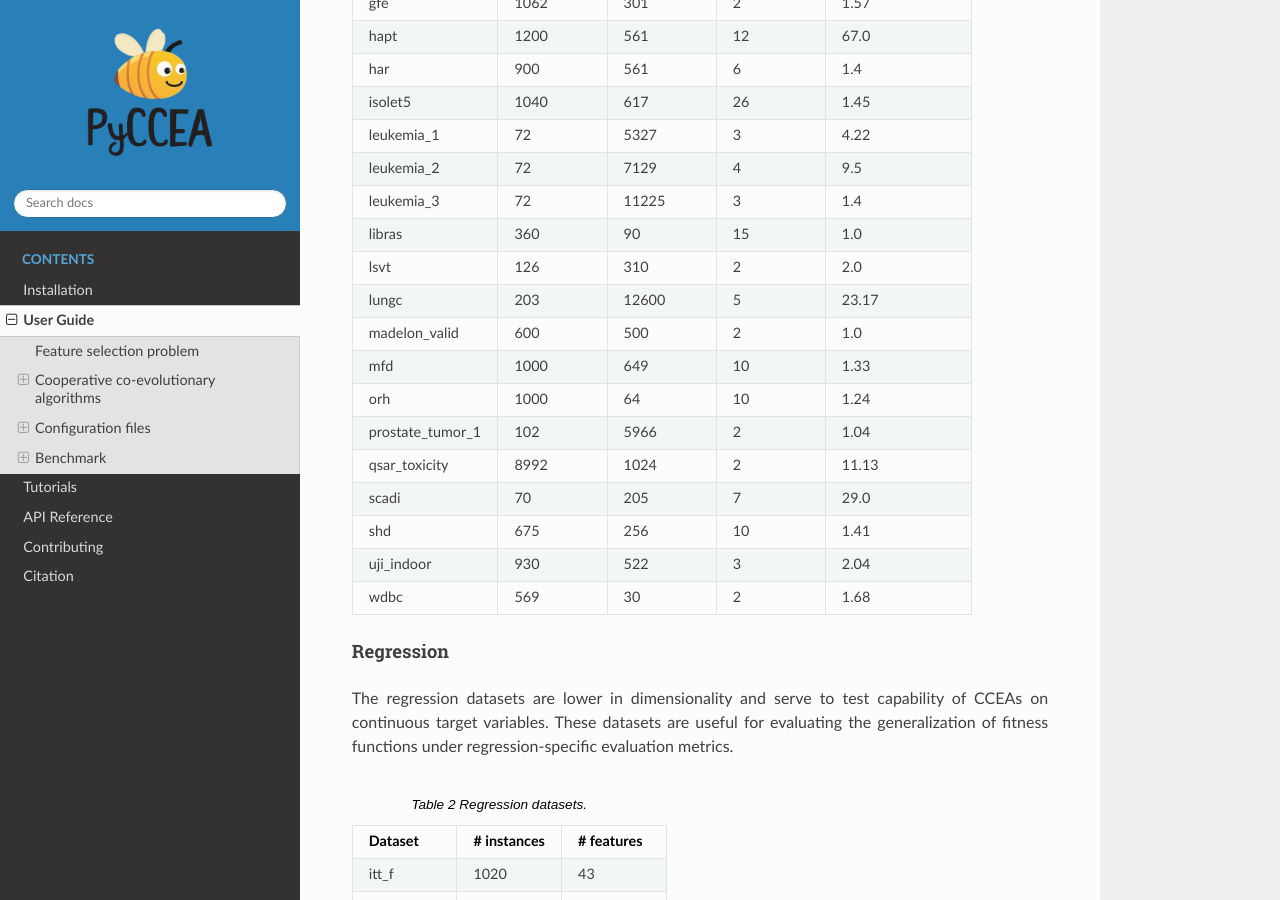
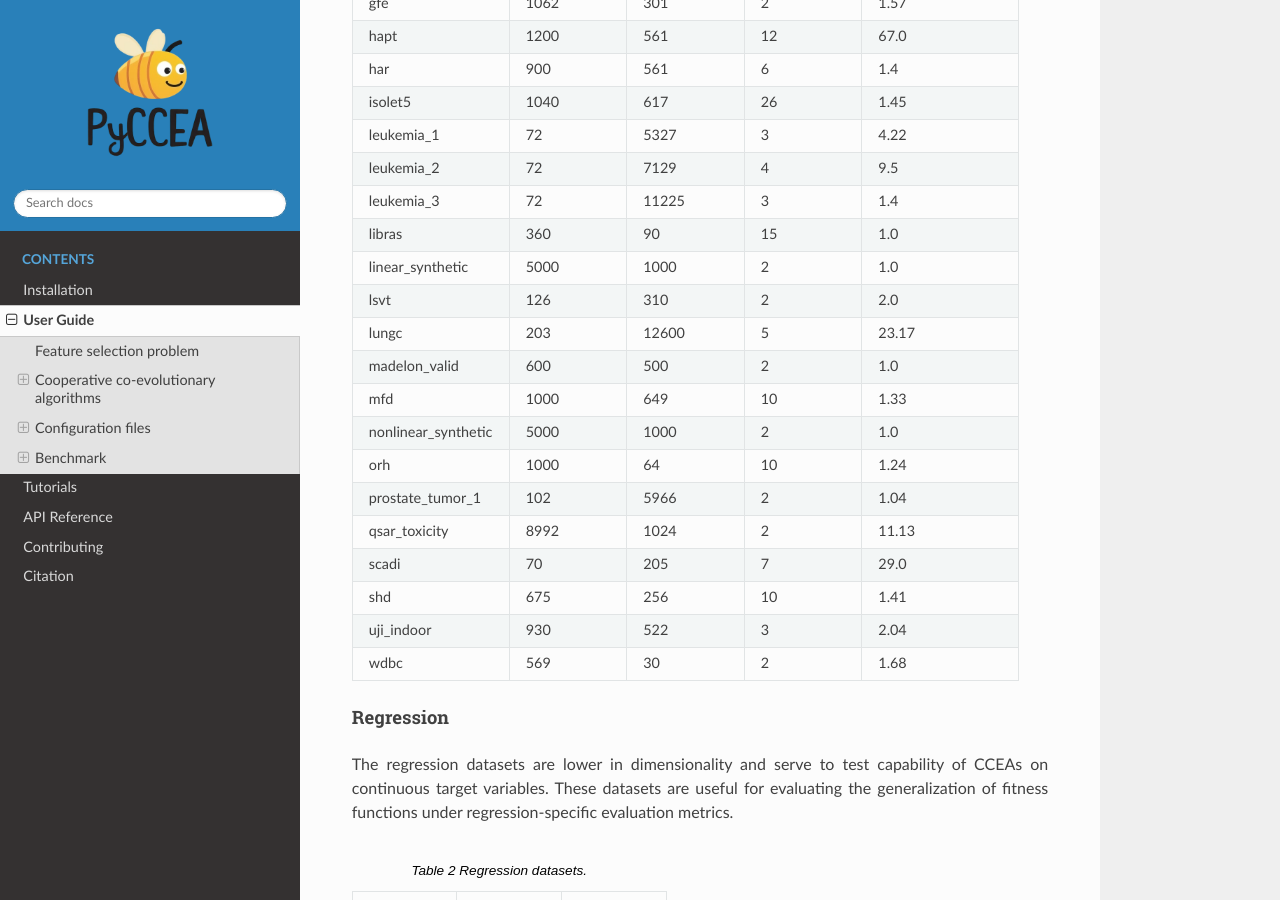
Before and after one commit to pedbrgs/PyCCEA, a Sphinx documentation site: the page built from docs/source/pages/user_guide.rst, in a window 1280 px wide and 900 px high, scrolled down 9279 px. Built offline with Sphinx 7.4.7 and the Read the Docs theme 3.1.0, drawn with Linux system fonts in a browser that asks for light colours; pages that are not in the unit, such as notebooks, are missing from menus.

Commit message:
docs: update list of classification datasets

```diff
--- a/docs/source/pages/user_guide.rst
+++ b/docs/source/pages/user_guide.rst
@@ -497,6 +497,11 @@ more. This diversity provides a robust basis for evaluating both performance and
      - 90
      - 15
      - 1.0
+   * - linear_synthetic
+     - 5000
+     - 1000
+     - 2
+     - 1.0
    * - lsvt
      - 126
      - 310
@@ -517,6 +522,11 @@ more. This diversity provides a robust basis for evaluating both performance and
      - 649
      - 10
      - 1.33
+   * - nonlinear_synthetic
+     - 5000
+     - 1000
+     - 2
+     - 1.0
    * - orh
      - 1000
      - 64
```
